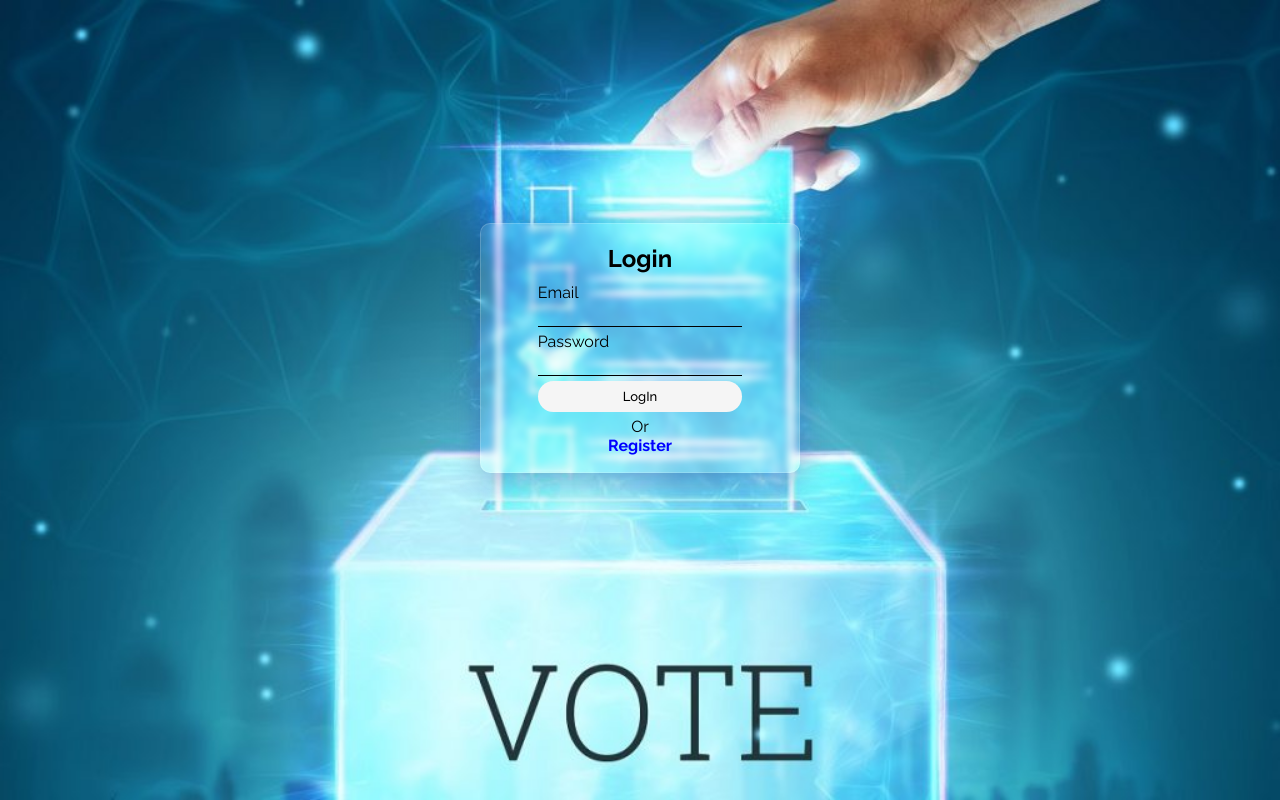
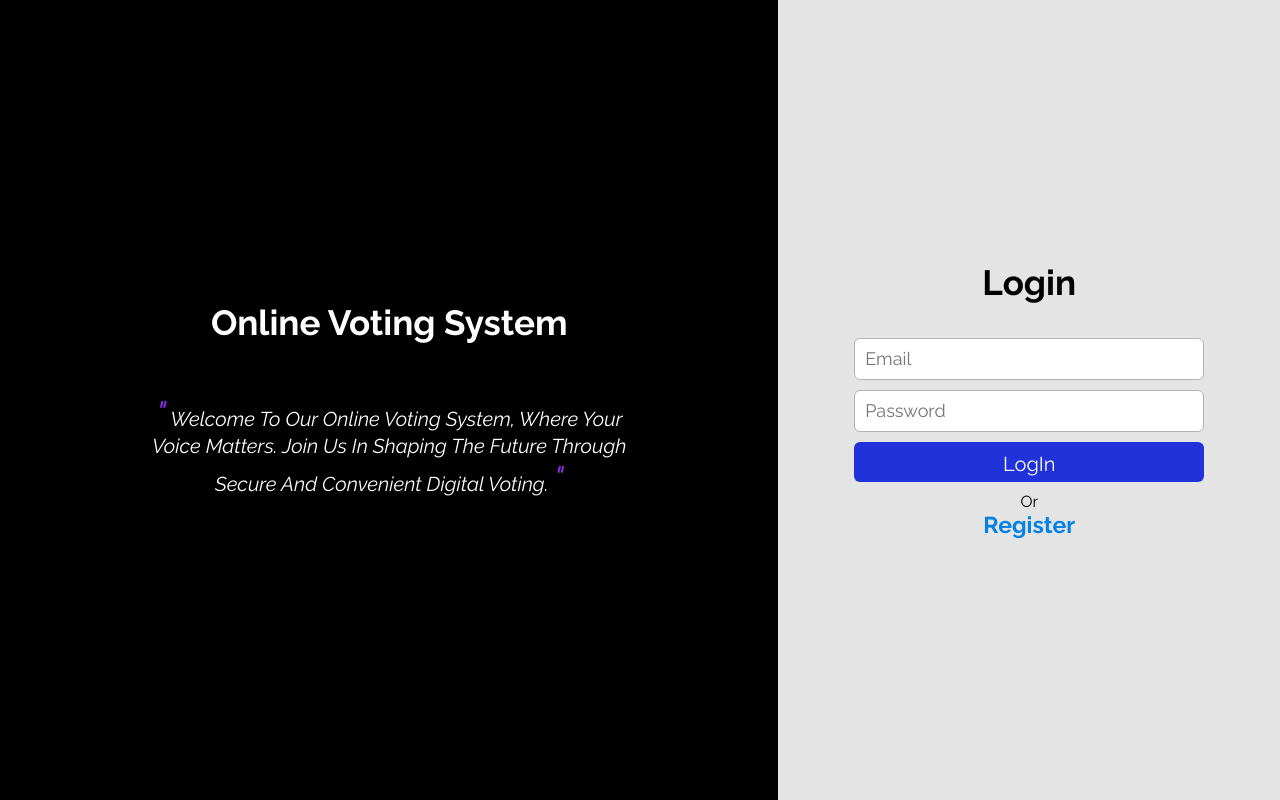
Before and after one commit to Delip-88/OVSV2, a PHP site: page /Routes/index.html in a window 1280 px wide. Run offline with PHP 8.4, Linux system fonts and the light colour scheme.

Commit message:
login register css change

```diff
--- a/Routes/index.html
+++ b/Routes/index.html
@@ -1,6 +1,5 @@
 <!DOCTYPE html>
 <html lang="en">
-
   <head>
     <meta charset="UTF-8" />
     <meta http-equiv="X-UA-Compatible" content="IE=edge" />
@@ -11,20 +10,28 @@
 
   <body>
     <div class="container">
+      <div class="box">
+        <div class="intro">
+          <h2>Online Voting System</h2>
+          <p>
+            <span>"</span> Welcome to our online voting system, where your voice matters. Join
+            us in shaping the future through secure and convenient digital
+            voting. <span>"</span>
+          </p>
+        </div>
+
+      </div>
+      <div class="box">
+        <form action="../api/login.php" method="post">
           <h2>Login</h2>
-    <form action="../api/login.php" method="post">
-      <input type="hidden" name="role" value="user">
-      <label for="email">Email</label>
-      <input type="email" name="email" id="email" required />
-      <label for="password">Password</label>
-      <input type="password" name="password" id="password" required />
+          <input type="hidden" name="role" value="user" />
+          <input type="email" name="email" id="email" required   placeholder="Email"/>
+          <input type="password" name="password" id="password" required  placeholder="Password"/>
           <button type="submit" id="submit">LogIn</button>
-      <p>
-        Or <br /><a href="Register.html" style="color: blue; font-weight: bold">
-          Register</a>
+          <p>Or <br/><strong> <a href="Register.html" >Register</a></strong>
           </p>
         </form>
       </div>
+    </div>
   </body>
-
 </html>
--- a/Routes/results.php
+++ b/Routes/results.php
@@ -72,7 +72,7 @@ $userdata = $_SESSION['userdata'];
 
         echo "<h4>Vote Counts:</h4>";
         echo "<table border='1' id='resultTable'>";
-        echo "<tr><th>Candidate Name</th><th>Vote Count</th><th>Vote Percentage</th></tr>";
+        echo "<tr><th>SN</th><th>Candidate Name</th><th>Vote Count</th><th>Vote Percentage</th></tr>";
 
         // Query to get vote counts and percentages for each candidate
         $queryCountEachCandidateVote = "SELECT c.Id AS CandidateId, c.Full_Name AS CandidateName, COUNT(v.CandidateId) AS VoteCount,
@@ -89,9 +89,11 @@ if ($result) {
     $highestVoteCount = 0;
     // Array to store winner(s) in case of a tie
     $winners = [];
-
+    $sn=1;
     while ($row = mysqli_fetch_assoc($result)) {
         echo "<tr>";
+        echo "<td>$sn</td>";
+        $sn++;
         echo "<td>{$row['CandidateName']}</td>";
         echo "<td>{$row['VoteCount']}</td>";
         echo "<td>{$row['VotePercentage']}%</td>";
--- a/css/login.css
+++ b/css/login.css
@@ -8,82 +8,105 @@
     font-family: 'Raleway',sans-serif;
  }
 
- body {
+ body{
+    width: 100%;
+    height: 100vh;
+    display: grid;
+    place-items: center;
+    background-color: black;
+ }
+ .container{
+    display: flex;
+    width: 100%;
+    height: 100%;
+ }
+
+ .box{
+    flex: 1;
     display: flex;
     justify-content: center;
     align-items: center;
-     width: 100vw;
-     height: 100vh;
-     background-image: url("../img/vote.jpg");
-     background-position: center;
-     background-size: cover;
-     background-repeat: no-repeat;
-     color: black;
+    padding: 20px;
+    height: 100%;
  }
 
- .container {
-     width: 22%;
-     min-width: 320px;
-     height: auto;
-     min-height: 250px;
+ form{
+    width: 350px;
     display: flex;
     flex-direction: column;
+    gap: 10px;
+    justify-content: center;
     align-items: center;
-     gap: 10px;
-     border-radius: 10px;
-     padding-top: 20px;
-     padding-bottom: 15px;
-     transform: translateY(-52px);
-     background: rgba(255, 255, 255, 0.1);
-     box-shadow: 0 8px 32px 0 rgba(31, 38, 135, 0.37);
-     backdrop-filter: blur(3px);
-     -webkit-backdrop-filter: blur(3px);
-     border-radius: 10px;
-     border: 1px solid rgba(255, 255, 255, 0.18);
  }
 
- form {
-     display: flex;
-     flex-direction: column;
-     gap: 5px;
+ form input{
+    line-height: 40px;
+    width: 100%;
+    outline: none;
+    padding-left: 10px;
+    font-size: 18px;
+    border: none;
+    border-radius: 6px ;
+    border: 1px solid rgb(179, 179, 179);
  }
 
- form input {
-     margin: auto;
-     all: unset;
-     border-bottom: 1px solid black;
- }
-form input:has(:invalid) label{
-    color:  red;
-}
- p {
-     text-align: center;
- }
-/* label{
-    color: green;
-} */
- a {
-     text-decoration: none;
-     color: black;
+ form input:focus{
+    /* border: 2px solid rgb(5, 132, 218); */
+    box-shadow: 0px 0px 1px 3px rgba(39, 194, 255, 0.63);
  }
 
- select {
-     all: unset;
-     border: 1px solid black;
-     border-radius: 5px;
-     padding: 5px;
-     color: black;
+ form button{
+    border: none;
+    outline: none;
+    padding: 10px;
+    background-color: rgb(32, 51, 219);
+    border-radius: 6px;
+    height: 40px;
+    font-size: 20px;
+    color: white;
+    text-align: center;
+    width: 100%;
+    cursor: pointer;
+
+ }
+ form a{
+    text-decoration: none;
+    color: rgb(5, 129, 230);
+    font-size: 23px;
+ }
+ p{
+    text-align: center;
+    width: 100%;
  }
 
- #submit {
-     all: unset;
+ .intro p{
+   text-transform: capitalize;
+   font-style: italic;
+   margin-top: 50px;
+   font-size: 20px;
+ }
+
+ .box:first-child{
+    flex: 1.6;
+    color: white;
+ }
+
+
+ h2{
+    width: 100%;
+    font-size: 35px;
     text-align: center;
-     background-color: whitesmoke;
-     color: black;
-     margin: auto;
-     padding: 8px 85px;
-     border-radius: 30px;
-     font-size: small;
-     font-weight: 500;
-     cursor: pointer;
+    margin-bottom: 25px;
  }
+ .box:last-child{
+    background-color: rgb(228, 228, 228);
+ }
+
+ .intro{
+   width: 70%;
+ }
+
+ span{
+   color: blueviolet;
+   font-size: 35px;
+    }
```
Also changed, not shown: Routes/Register.html (+12 -2 lines), Routes/admin/index.html (+21 -9 lines), css/register.css (+88 -48 lines). Lines whose indentation alone changed are shown as unchanged.
